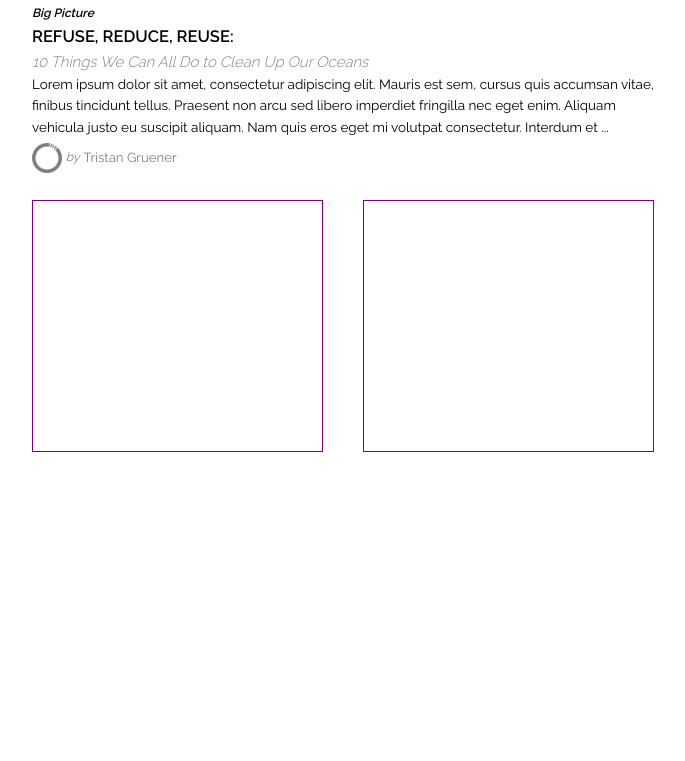
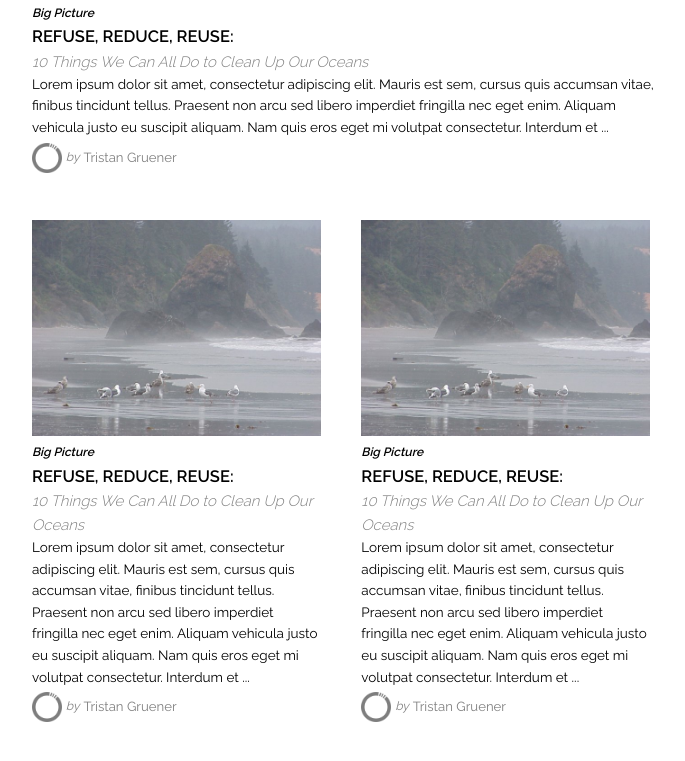
Before and after one commit to TristanAG/nn_blog, a website: page index.html in a window 1280 px wide. Shown: the part 1094-1855 px from the top of the page, without its empty margins (128-813 px from the left). Before the commit the page ends 1673 px from the top, so only its background shows below. Drawn offline with Linux system fonts and the light colour scheme.

Commit message:
added filler content

```diff
--- a/css/style.css
+++ b/css/style.css
@@ -138,7 +138,7 @@ header h5{
   /*small post modifier*/
 
   .mini-post-preview{
-    border: 1px solid purple;
+    /*border: 1px solid purple;*/
     height: 250px;
     width: 46.1%;
 
--- a/index.html
+++ b/index.html
@@ -71,7 +71,7 @@
                   finibus tincidunt tellus. Praesent non arcu sed libero imperdiet fringilla nec eget enim. Aliquam vehicula
                   justo eu suscipit aliquam. Nam quis eros eget mi volutpat consectetur. Interdum et ...
                 </div>
-              </a>
+                </a>
               <div class="author-image-wrapper">
                 <img src="images/author.png" class="author-pic-mini"/>
               </div>
@@ -81,10 +81,47 @@
             </div>
 
             <div class="mini-post-preview" style="margin-right: 5.8%">
+              <div class="post-preview">
+                <a href="#">
+                  <img src="images/sample2.jpg" />
+                  <div class="category">Big Picture</div>
+                  <div class="title">REFUSE, REDUCE, REUSE:</div>
+                  <div class="tagline">10 Things We Can All Do to Clean Up Our Oceans</div>
+                  <div class="sample-text">
+                    Lorem ipsum dolor sit amet, consectetur adipiscing elit. Mauris est sem, cursus quis accumsan vitae,
+                    finibus tincidunt tellus. Praesent non arcu sed libero imperdiet fringilla nec eget enim. Aliquam vehicula
+                    justo eu suscipit aliquam. Nam quis eros eget mi volutpat consectetur. Interdum et ...
+                  </div>
+                  </a>
+                <div class="author-image-wrapper">
+                  <img src="images/author.png" class="author-pic-mini"/>
+                </div>
+                <div class="author-text-wrapper">
+                  <div class="author-by">by</div> <div class="author-name">Tristan Gruener</div>
+                </div>
+              </div>
+            </div>
 
-            </div>
             <div class="mini-post-preview">
-
+              <div class="post-preview">
+                <a href="#">
+                  <img src="images/sample2.jpg" />
+                  <div class="category">Big Picture</div>
+                  <div class="title">REFUSE, REDUCE, REUSE:</div>
+                  <div class="tagline">10 Things We Can All Do to Clean Up Our Oceans</div>
+                  <div class="sample-text">
+                    Lorem ipsum dolor sit amet, consectetur adipiscing elit. Mauris est sem, cursus quis accumsan vitae,
+                    finibus tincidunt tellus. Praesent non arcu sed libero imperdiet fringilla nec eget enim. Aliquam vehicula
+                    justo eu suscipit aliquam. Nam quis eros eget mi volutpat consectetur. Interdum et ...
+                  </div>
+                  </a>
+                <div class="author-image-wrapper">
+                  <img src="images/author.png" class="author-pic-mini"/>
+                </div>
+                <div class="author-text-wrapper">
+                  <div class="author-by">by</div> <div class="author-name">Tristan Gruener</div>
+                </div>
+              </div>
             </div>
 
 
```
